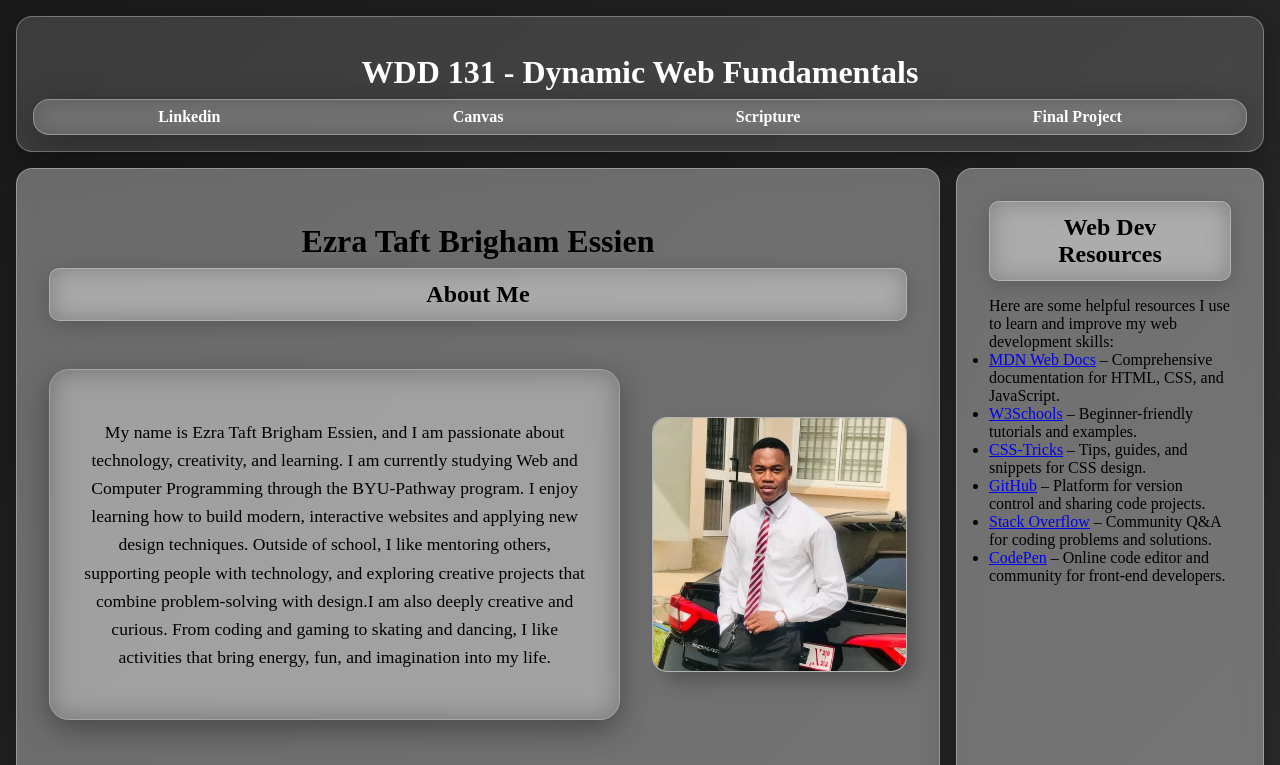
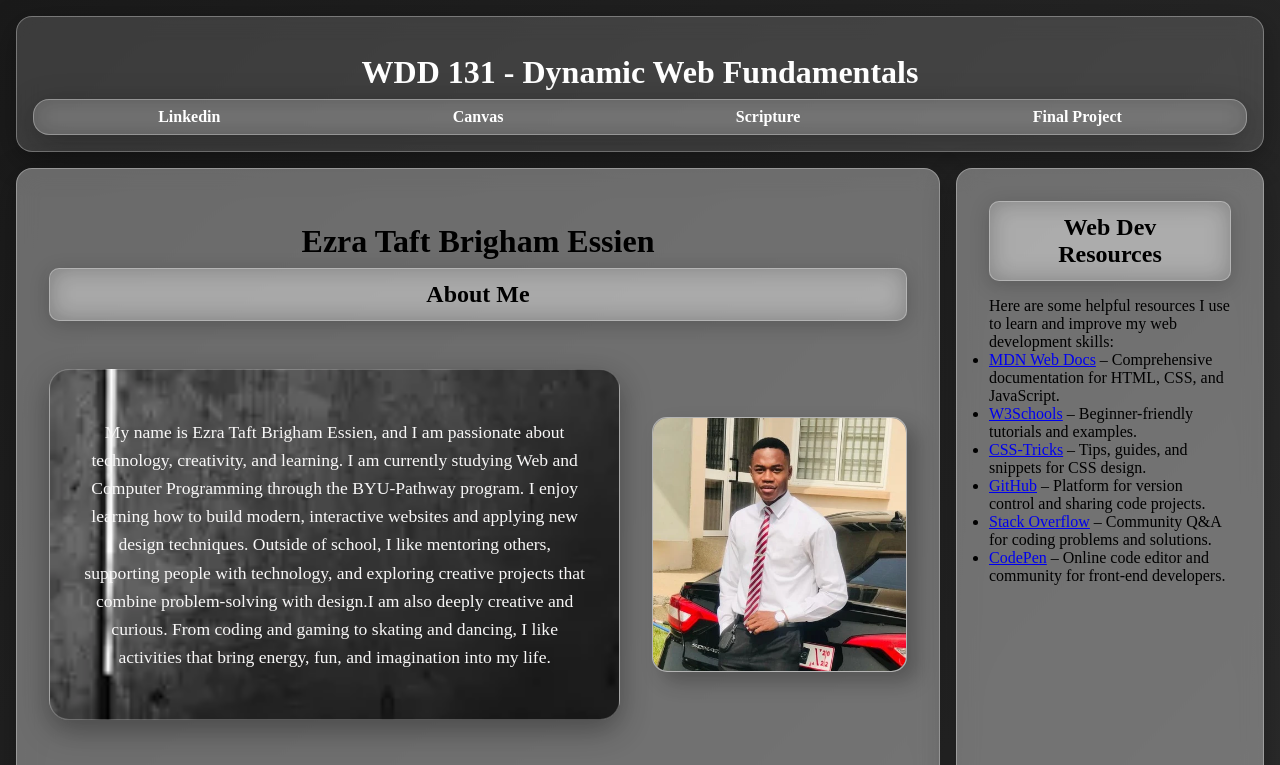
Before and after one commit to Taft-Brigham/wdd131, a plain HTML site: page index.html in a window 1280 px wide. Shown: the top 765 px of the page. Drawn offline with Linux system fonts and the light colour scheme.

Commit message:
Add background image to about me section and remove black text color

```diff
--- a/styles/base.css
+++ b/styles/base.css
@@ -94,7 +94,6 @@ main {
 .about-me p {
   flex: 2;
   line-height: 1.6;
-  color: black;
 }
 
 .portrait-card {
@@ -158,6 +157,12 @@ aside {
   line-height: 1.8;
   text-align: center;
   font-size: 1.1rem;
+}
+
+/* Added a background image to the about me paragraph */
+.glass-box {
+  position: relative;
+  background: url('../images/bg-image.webp') no-repeat center center / cover;
 }
 
 .only {
```
Also changed, not shown: images/bg-image.webp (added).
